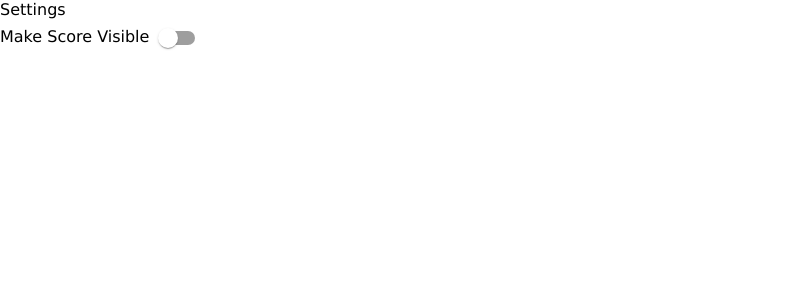
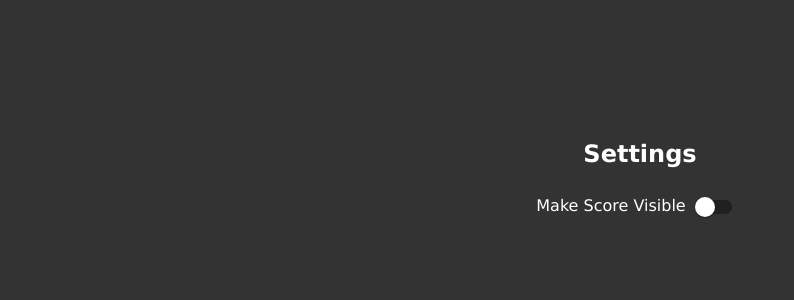
Before and after one commit to ParmarManpreet/uturn-game, a React (Create React App) app: page /settings in a window 1280 px wide. Shown: the top 300 px of the page, without its empty margins (0-794 px from the left). Built offline with nearby package versions, Linux system fonts and the light colour scheme; no server answers; the database is empty.

Commit message:
start button in link page + styling

```diff
--- a/src/App.scss
+++ b/src/App.scss
@@ -24,6 +24,18 @@ html, body, #root {
       color: $light-color;
     }
     div{
+      text-align: center;
+      //color: $light-color;
+    }
+
+    span{
+      flex-direction: column;
+      justify-content: center;
+      align-items: center;
+      color: $light-color;
+    }
+
+    &__white_div {
       text-align: center;
       color: $light-color;
     }
--- a/src/pages/Admin.tsx
+++ b/src/pages/Admin.tsx
@@ -4,11 +4,6 @@ import { Link } from "react-router-dom";
 import { updateGameStartState } from "../services/GameStatesService";
 import {NavigationLink} from '../services/PageNavigationService'
 import GameResetDialog from '../components/GameResetDialog'
-
-function startGame() {
-    updateGameStartState(true)
-}
-
 
 export const Admin = () => {
     const [isStarted, setIsStarted] = useState(false)
@@ -22,15 +17,13 @@ export const Admin = () => {
     }
     return (
         <>
-            <Fragment>
-                <div>Admin Page</div>
+            <section className="home">
+                <h1>Admin Home Page</h1>
                     <div>
-                        <Button variant="contained" onClick={() => startGame()}>Start</Button>
                         <NavigationLink text={'Start Game'}path="/number-players" handleClick={handleStart}/>
                         <NavigationLink text={'Settings'} path="/settings" />
-                        {/* <GameResetDialog show={isModalShowing} handleSubmit={handleSubmit} onHide={() => setIsModalShowing(false)}/> */}
                     </div>
-            </Fragment>
+            </section>
         </>
 
     );
--- a/src/pages/PlayerLinkPage.tsx
+++ b/src/pages/PlayerLinkPage.tsx
@@ -1,7 +1,8 @@
-import { Box } from "@mui/material";
+import { Box, Button } from "@mui/material";
 import { useEffect, useState } from "react";
 import { useLocation } from "react-router-dom";
 import QRCode from 'qrcode';
+import { updateGameStartState } from "../services/GameStatesService";
 
 export const PlayerLinkPage = () => {
     const location =  useLocation();
@@ -9,6 +10,11 @@ export const PlayerLinkPage = () => {
     const factNumber: number = factState.numberOfFacts
     console.log(factState.numberOfFacts)
     const [imageUrl, setImageUrl] = useState('')
+
+    function startGame() {
+        updateGameStartState(true)
+    }
+
 
     const generateQrCode = async () => {
         try {
@@ -39,11 +45,12 @@ export const PlayerLinkPage = () => {
                     noValidate
                     autoComplete="off"
                 >
-            <div> {`localhost:3000/player-profile/?factNumber=${factNumber}`} </div>
+            <div className="home__white_div"> {`localhost:3000/player-profile/?factNumber=${factNumber}`} </div>
             <div className="home__qrcode">
                 <h2>{('Scan Me')}</h2>
                 <img src={imageUrl} alt="img"/>
             </div>
+            <Button variant="contained" onClick={() => startGame()}>Start UTurn!</Button>
             </Box>
         </section>
         </>
--- a/src/pages/SettingsPage.tsx
+++ b/src/pages/SettingsPage.tsx
@@ -1,4 +1,4 @@
-import { Switch } from "@mui/material";
+import { Box, Switch } from "@mui/material";
 import { useEffect, useState } from "react";
 import { getVisibleScoreState, updateVisibleScoreState } from "../services/GameStatesService";
 
@@ -23,12 +23,20 @@ export const SettingsPage = () => {
 
     return (
         <>
-            <div>Settings</div>
+        <section className="home">
+            <h1>Settings</h1>
+            <Box
+                sx={{
+                    alignItems: 'center',
+                }}
+            >
             <span>Make Score Visible</span>
             <Switch aria-label= 'Switch for Score Visibility'
                 onChange={(e) => handleChangeVisibleScoreSwitch(e)}
                 checked={isScoreVisible}
             />
+            </Box>
+        </section>
         </>
 
     );
--- a/src/services/PageNavigationService.tsx
+++ b/src/services/PageNavigationService.tsx
@@ -18,13 +18,13 @@ export const NavigationLink = (props: LinkDetails) => {
     if(event) {
         return (
             <Link to={props.path} onClick={(e) => event(e)}>
-                 <Button variant="contained" style={linkstyle}>{props.text}</Button>{' '}
+                 <Button variant="contained" style={linkstyle}>{props.text}</Button>
             </Link>
         );
     } else {
         return (
             <Link to={props.path}>
-                 <Button variant="contained" style={linkstyle}>{props.text}</Button>{' '}
+                 <Button variant="contained" style={linkstyle}>{props.text}</Button>
             </Link>
         );
     }
```
